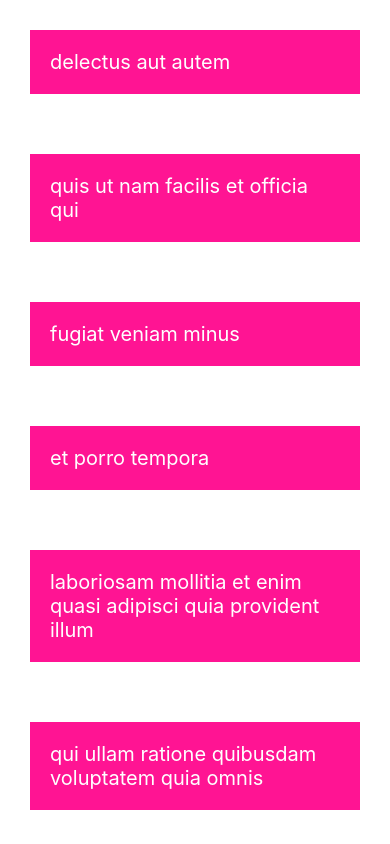
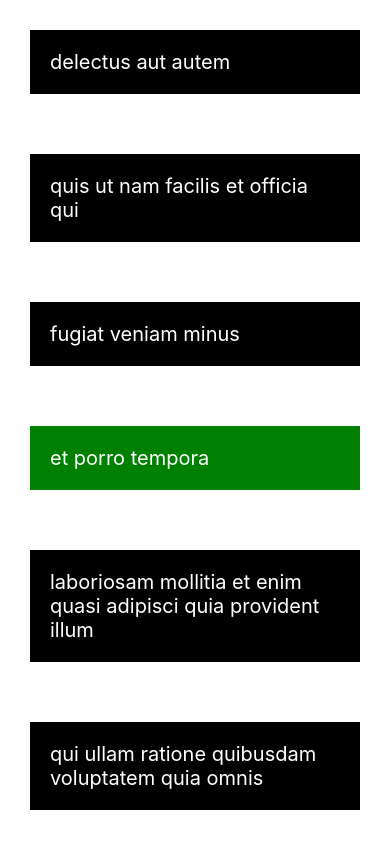
Before and after one commit to Moizasif/react-native-expo, a React Native app: screen / in a window 390 px wide. Built offline with nearby package versions, Linux system fonts and the light colour scheme.

Commit message:
Spread Operator

```diff
--- a/App.js
+++ b/App.js
@@ -64,8 +64,13 @@
   }])
 
    const pressHandler = (id) => {
-     const selectedItem = (todos.filter(todo => todo.id === id))[0]
-     alert(selectedItem.title)
+    let returnValue = [...todos];
+    returnValue.forEach(todo=> {
+      if(todo.id === id) {
+        todo.completed= true
+      }
+    })
+    setTodos(returnValue)
   }
   return (
     <View style={styles.container}>
@@ -74,7 +79,7 @@
       data={todos}
       renderItem={({item}) => (
         <TouchableOpacity onPress={() => pressHandler(item.id)}>
-           <Text style={styles.todo}>{item.title}</Text>
+           <Text style={{...styles.todo, backgroundColor: item.completed ? "green":"black"}}>{item.title}</Text>
         </TouchableOpacity>
       )}
       />
@@ -99,7 +104,6 @@
   },
   todo:{
     margin: 30,
-    backgroundColor: "deeppink",
     color:"white",
     fontSize: 20,
     padding: 20
```
